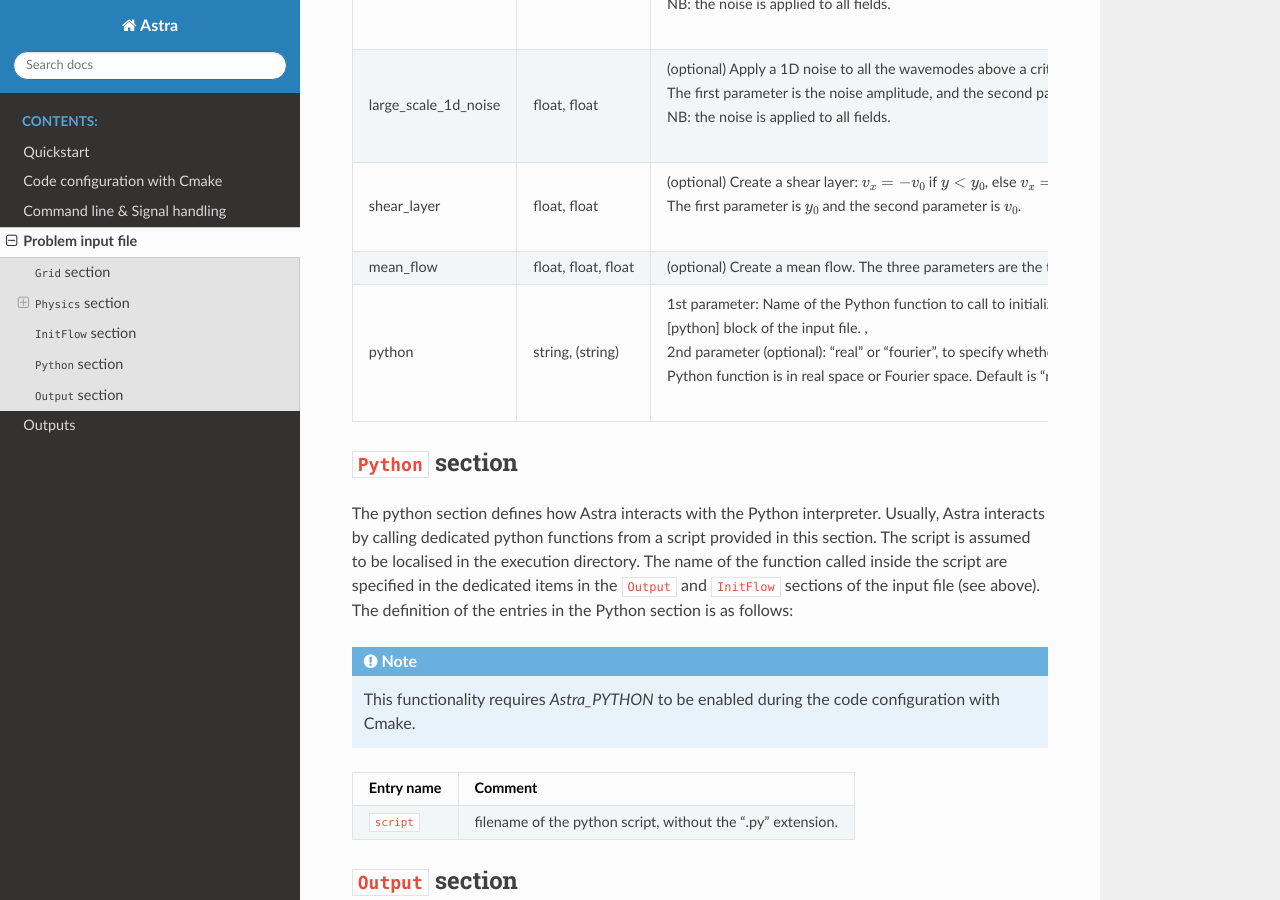
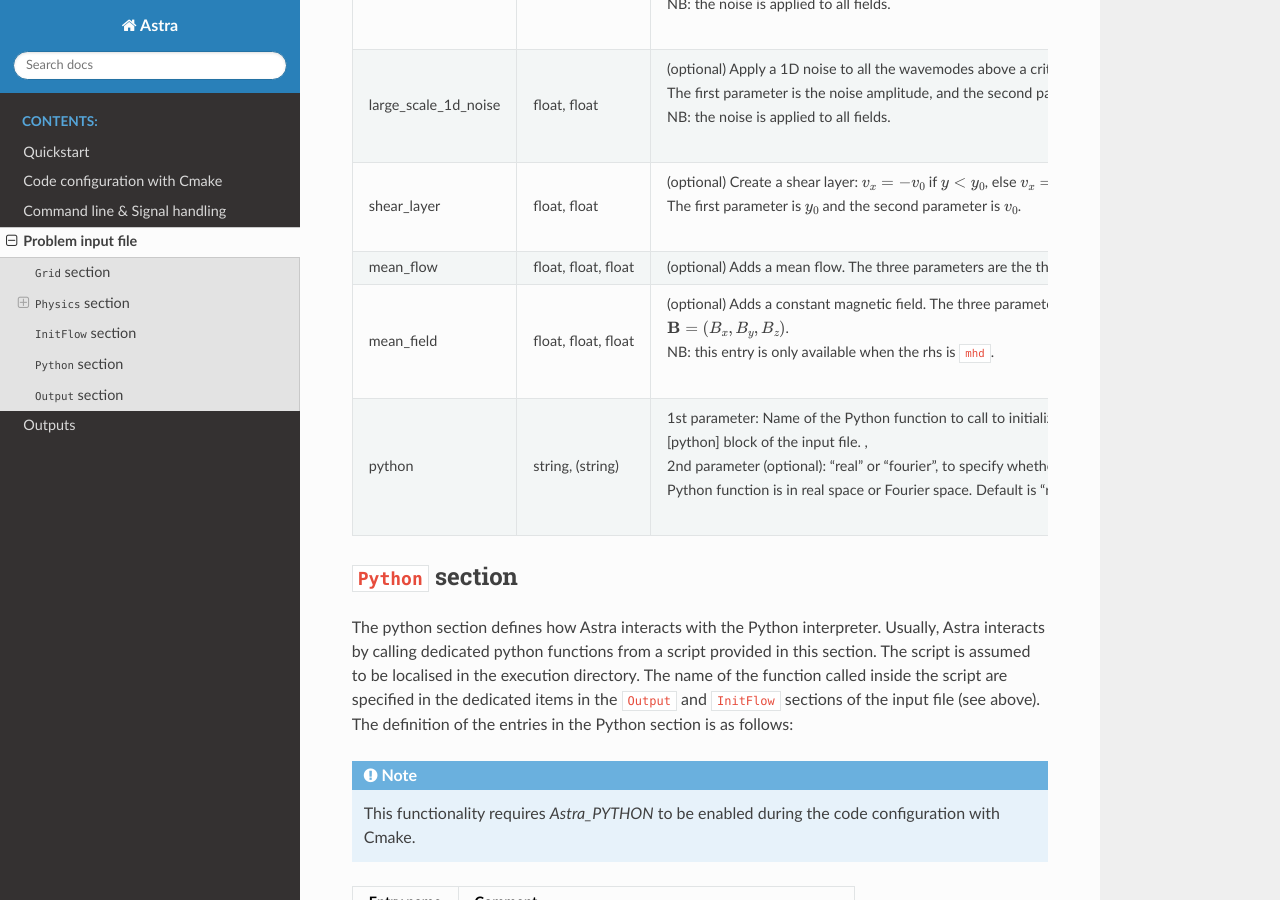
Before and after one commit to glesur/astra, a Sphinx documentation site: the page built from doc/source/input_file.rst, in a window 1280 px wide and 900 px high, scrolled down 2043 px. Built offline with Sphinx 7.4.7 and the Read the Docs theme 3.1.0, drawn with Linux system fonts in a browser that asks for light colours.

Commit message:
add mean field documentation

```diff
--- a/doc/source/input_file.rst
+++ b/doc/source/input_file.rst
@@ -159,7 +159,11 @@ The ``InitFlow`` section defines the initial conditions of the flow. Several ent
 | shear_layer            | float, float       | | (optional) Create a shear layer:  :math:`v_x=-v_0` if :math:`y<y_0`, else :math:`v_x=v_0`               |
 |                        |                    | | The first parameter is :math:`y_0` and the second parameter is :math:`v_0`.                             |
 +------------------------+--------------------+-----------------------------------------------------------------------------------------------------------+
-| mean_flow              | float, float, float|  (optional) Create a mean flow. The three parameters are the three components of the mean velocity        |
+| mean_flow              | float, float, float|  (optional) Adds a mean flow. The three parameters are the three components of the mean velocity          |
++------------------------+--------------------+-----------------------------------------------------------------------------------------------------------+
+| mean_field             | float, float, float| | (optional) Adds a constant magnetic field. The three parameters are the three components of field       |
+|                        |                    | | :math:`\mathbf{B}=(B_x, B_y, B_z)`.                                                                     |
+|                        |                    | | NB: this entry is only available when the rhs is ``mhd``.                                               |
 +------------------------+--------------------+-----------------------------------------------------------------------------------------------------------+
 | python                 | string, (string)   | | 1st parameter: Name of the Python function to call to initialize the flow in the script provided in the |
 |                        |                    | | [python] block of the input file.                   ,                                                   |
```
